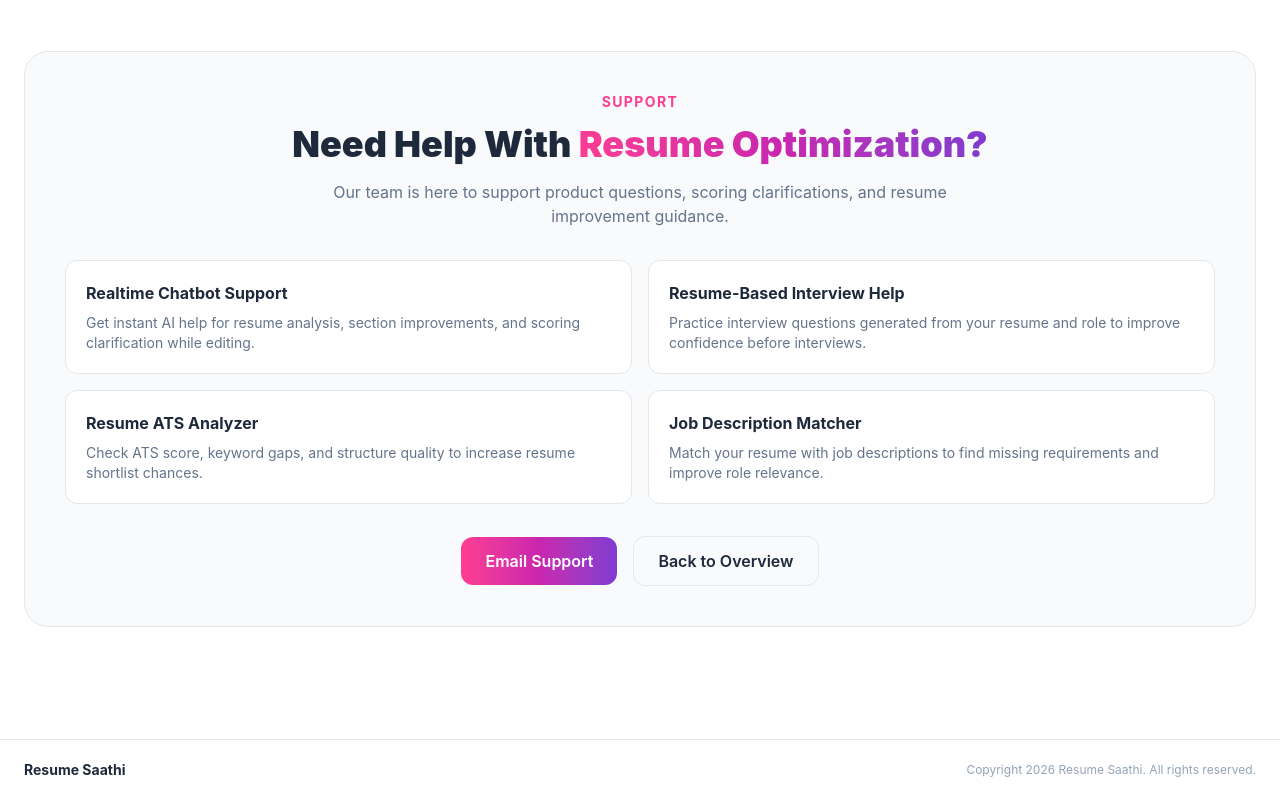
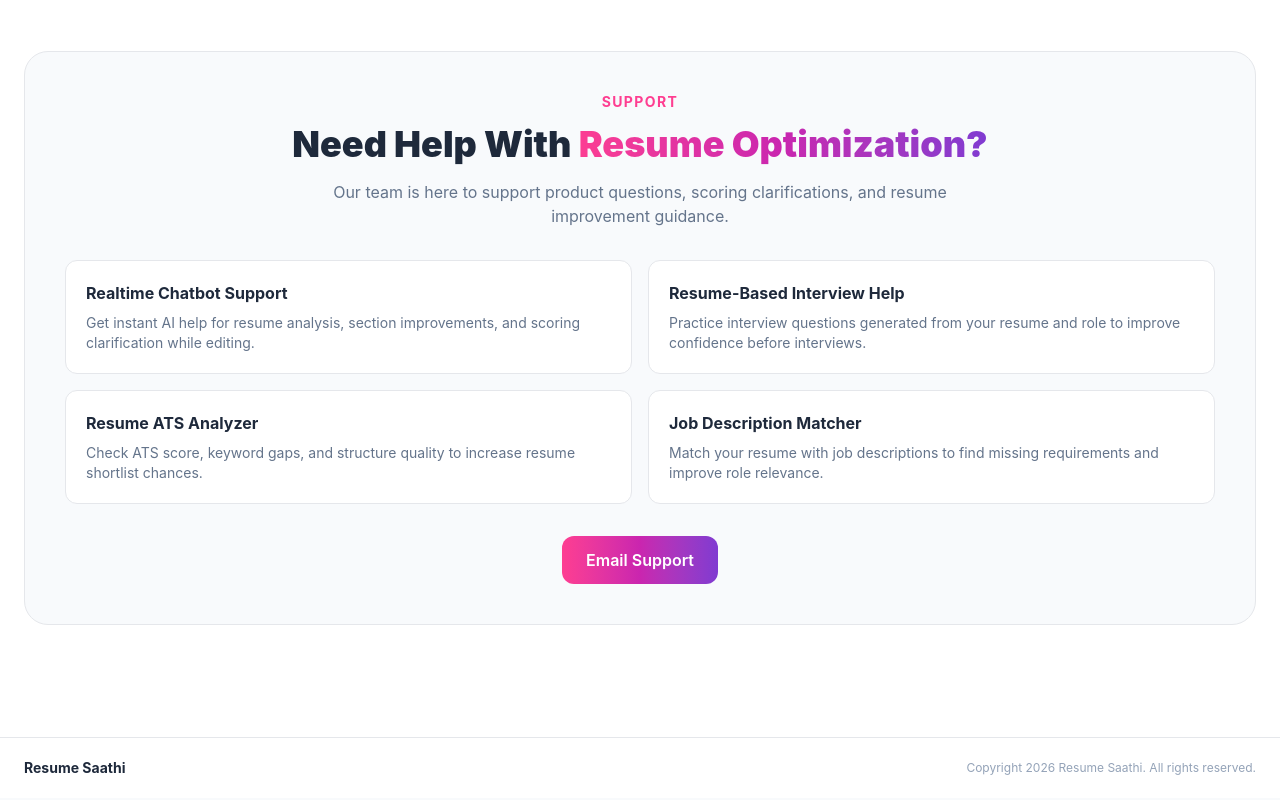
Before and after one commit to TusharSaini999/Resume-Saathi, a React (Vite) app in the folder Frontend/: page / in a window 1280 px wide. Shown: the part 3348-4148 px from the top of the page. Built offline with nearby package versions, Linux system fonts and the light colour scheme.

Commit message:
Remove scroll-to-overview functionality and clean up Support component

```diff
--- a/Frontend/src/components/landing/Support.jsx
+++ b/Frontend/src/components/landing/Support.jsx
@@ -1,18 +1,6 @@
 import ScrollReveal from "../ScrollReveal";
 
 const Support = () => {
-
-  const handleScrollToOverview = (e) => {
-    e.preventDefault();
-    const section = document.getElementById("overview");
-
-    if (section) {
-      section.scrollIntoView({
-        behavior: "smooth",
-        block: "start",
-      });
-    }
-  };
 
   return (
     <section
@@ -99,13 +87,6 @@ const Support = () => {
               Email Support
             </a>
 
-            <button
-              onClick={handleScrollToOverview}
-              className="px-6 py-3 font-semibold rounded-xl border border-[#E5E7EB] dark:border-[#374151] text-[#1E293B] dark:text-white transition-all duration-300 hover:-translate-y-0.5 hover:bg-white dark:hover:bg-[#111827] hover:shadow-lg hover:shadow-[#111827]/10"
-            >
-              Back to Overview
-            </button>
-
           </div>
         </div>
       </div>
```
